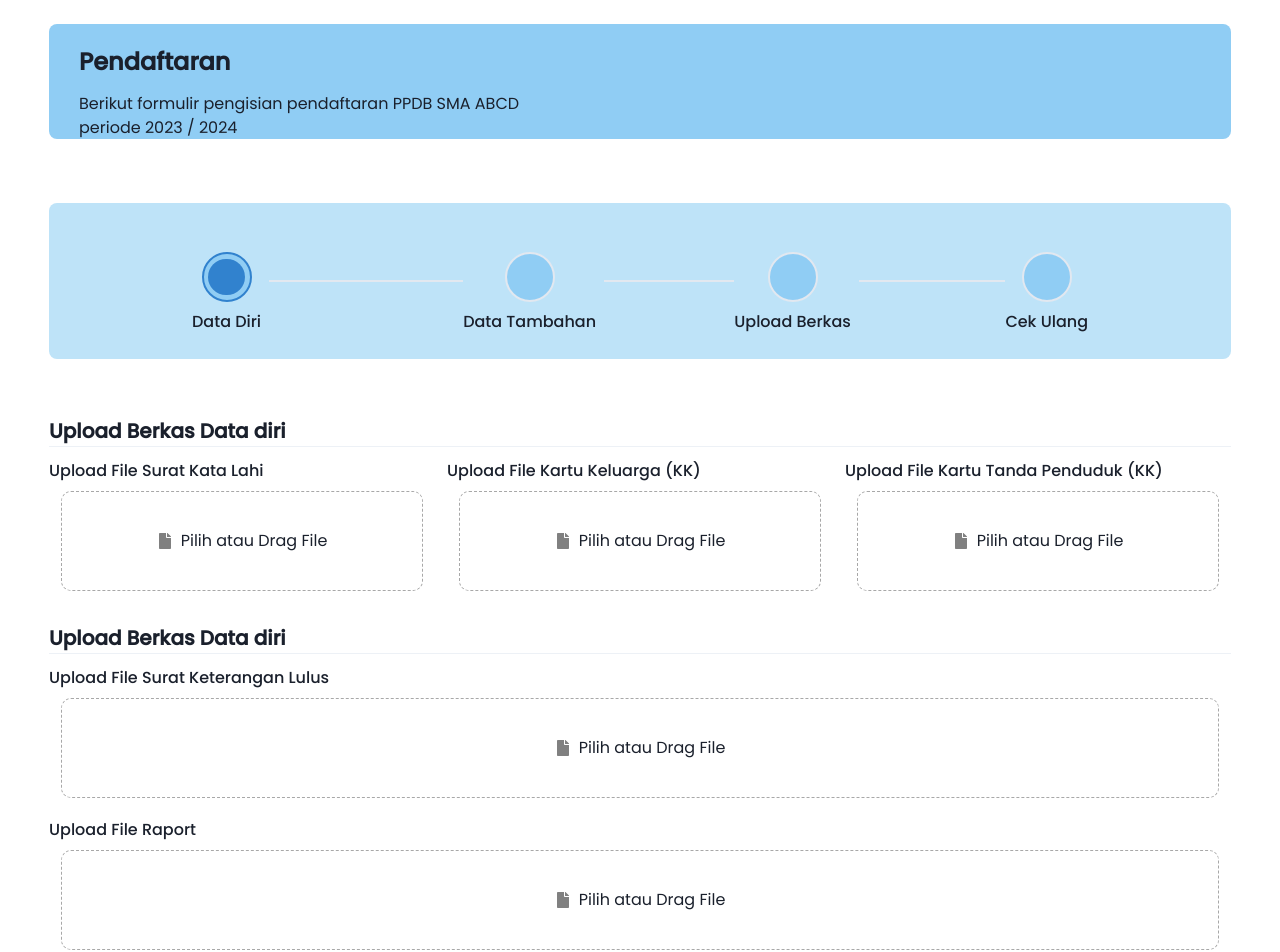
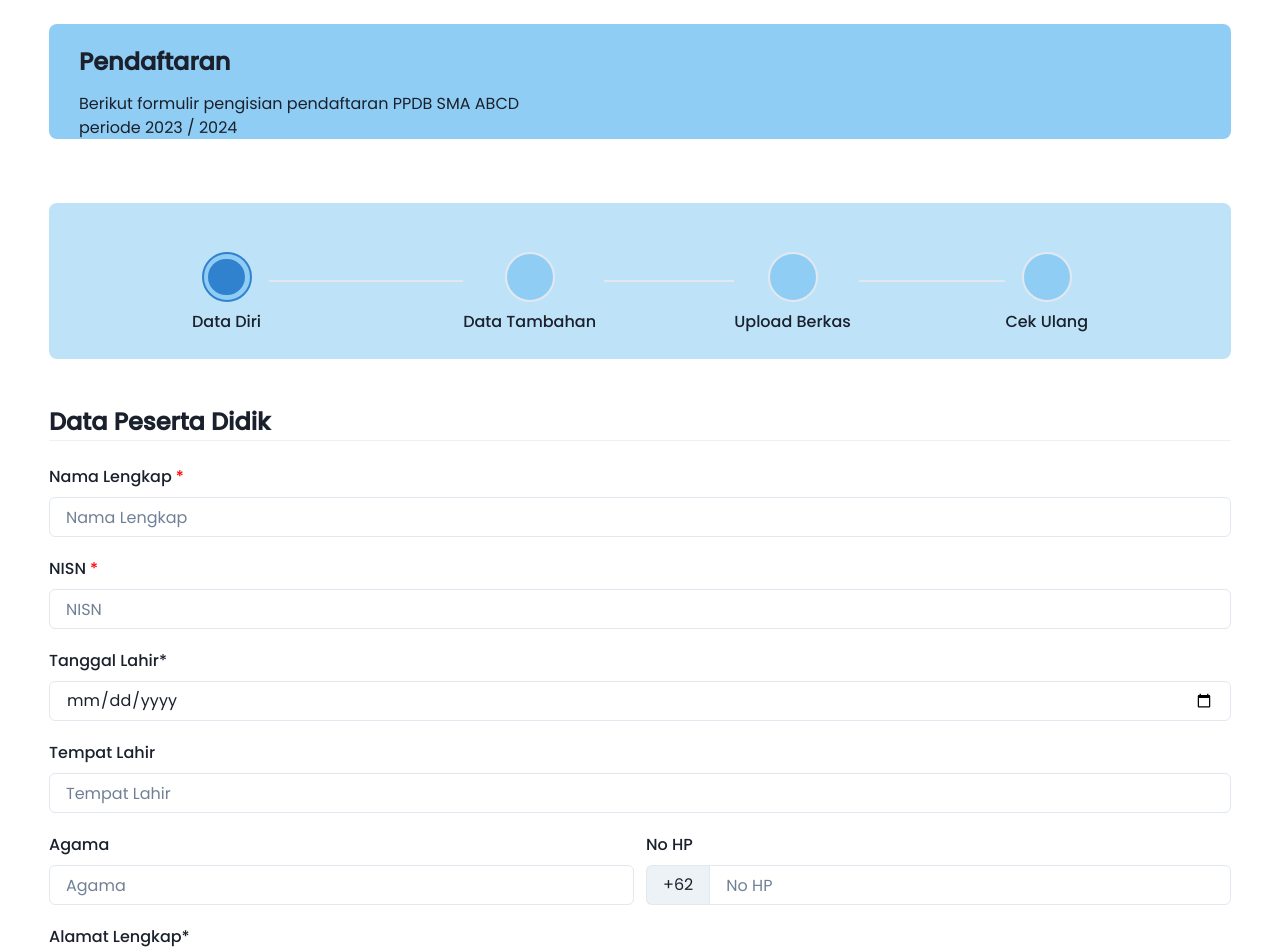
Before and after one commit to fadhilrachman/deploy_webportal, a Next.js app: page /ppdb in a window 1280 px wide. Shown: the top 952 px of the page. Built offline with nearby package versions, Linux system fonts and the light colour scheme.

Commit message:
checkpoint

```diff
--- a/src/app/ppdb/page.jsx
+++ b/src/app/ppdb/page.jsx
@@ -27,7 +27,7 @@ export default function Pepep() {
   });
 
   const form = {
-    0: <FormUploadBerkas goToNext={goToNext} goToPrevious={goToPrevious} />,
+    0: <FormDataDiri goToNext={goToNext} goToPrevious={goToPrevious} />,
     1: <FormDataTambah goToNext={goToNext} goToPrevious={goToPrevious} />,
     2: <FormUploadBerkas goToNext={goToNext} goToPrevious={goToPrevious} />,
     3: <TableRechek goToNext={goToNext} goToPrevious={goToPrevious} />,
--- a/src/components/PPDB/form-data-diri.jsx
+++ b/src/components/PPDB/form-data-diri.jsx
@@ -1,22 +1,40 @@
 import FormGenerator from "@/components/shared/form-generator";
+import { usePPDB } from "@/context/ppdb.context";
 import { useRequestOtp } from "@/hooks/auth.hooks";
 import { Box, Button } from "@chakra-ui/react";
 import { useFormik } from "formik";
 import { useRouter } from "next/navigation";
-
+import { useEffect } from "react";
+import * as Yup from "yup";
 export default function FormRegister({ goToNext, goToPrevious }) {
   // const { create } = useRequestOtp();
-  const router = useRouter();
+  // const router = useRouter();
+  const { setUpdateForm, payload } = usePPDB();
+
+  const validationSchema = Yup.object().shape({
+    name: Yup.string().required("Kolom ini harus diisi"),
+    nisn: Yup.string().required("Kolom ini harus diisi"),
+  });
   const formik = useFormik({
     initialValues: {
       name: "",
-      NISN: "",
-      tempatLahir: "",
-      agama: "",
-      noHp: "",
-      alamatLengkap: "",
+      nisn: "",
+    },
+    validationSchema,
+    onSubmit: (val) => {
+      goToNext();
+      setUpdateForm(val);
+      console.log({ payload });
+
+      console.log({ val });
     },
   });
+
+  // console.log();
+  console.log({ touched: formik.touched, values: formik.values });
+  useEffect(() => {
+    formik.setValues(payload);
+  }, [payload]);
 
   const dataForm = [
     {
@@ -31,13 +49,25 @@ export default function FormRegister({ goToNext, goToPrevious }) {
       // helperText: "NISN akan dipakai sebagai password siswa",
       type: "text",
       placeholder: "Nama Lengkap",
+      isRequired: true,
       // colSpan: 1,
     },
     {
       id: "nisn",
       label: "NISN",
-      type: "text",
+      type: "number",
       placeholder: "NISN",
+      isRequired: true,
+
+      // colSpan: 1,
+    },
+    {
+      id: "pob",
+      label: "Tanggal Lahir",
+      type: "date",
+      placeholder: "Tanggal Lahir",
+      // isRequired: true,
+
       // colSpan: 1,
     },
     {
@@ -45,6 +75,8 @@ export default function FormRegister({ goToNext, goToPrevious }) {
       label: "Tempat Lahir",
       type: "text",
       placeholder: "Tempat Lahir",
+      // isRequired: true,
+
       // colSpan: 1,
     },
     {
@@ -56,6 +88,7 @@ export default function FormRegister({ goToNext, goToPrevious }) {
     },
     {
       id: "phone",
+      leftAddon: "+62",
       label: "No HP",
       type: "number",
       placeholder: "No HP",
@@ -85,12 +118,14 @@ export default function FormRegister({ goToNext, goToPrevious }) {
         pt={16}
         gap={4}
       >
-        <Button onClick={() => goToPrevious()}>Kembali</Button>
+        {/* <Button onClick={() => goToPrevious()}> Kembali</Button> */}
         <Button
           bgColor="#2C5282"
           color="white"
           _hover={"none"}
-          onClick={() => goToNext()}
+          type="submit"
+          form="form-generator"
+          // onClick={() => }
         >
           Selanjutnya
         </Button>
--- a/src/components/PPDB/form-data-tambah.jsx
+++ b/src/components/PPDB/form-data-tambah.jsx
@@ -1,13 +1,27 @@
 import FormGenerator from "@/components/shared/form-generator";
+import { usePPDB } from "@/context/ppdb.context";
 import { Box, Button } from "@chakra-ui/react";
 import { useFormik } from "formik";
+import { useEffect } from "react";
 
 export default function FormDataTambah({ goToNext, goToPrevious }) {
+  const { setUpdateForm, payload } = usePPDB();
+
   const formik = useFormik({
     initialValues: {
       name: "",
     },
+    onSubmit: (val) => {
+      // goToPrevious();
+      setUpdateForm({ ...payload, ...val });
+      console.log({ payload });
+      console.log("form-data-tambah");
+    },
   });
+
+  useEffect(() => {
+    formik.setValues(payload);
+  }, [payload]);
 
   const dataForm = [
     {
@@ -59,6 +73,7 @@ export default function FormDataTambah({ goToNext, goToPrevious }) {
     {
       id: "no hp",
       label: "No.Hp",
+      leftAddon: "+62",
       type: "number",
       placeholder: "No.Hp",
     },
@@ -85,12 +100,25 @@ export default function FormDataTambah({ goToNext, goToPrevious }) {
         pt={16}
         gap={4}
       >
-        <Button onClick={() => goToPrevious()}>Kembali</Button>
+        <Button
+          type="button"
+          onClick={() => {
+            formik.handleSubmit();
+            goToPrevious();
+          }}
+        >
+          Kembali
+        </Button>
         <Button
           bgColor="#2C5282"
           color="white"
           _hover={"none"}
-          onClick={() => goToNext()}
+          type="button"
+          onClick={() => {
+            formik.handleSubmit();
+            goToNext();
+          }}
+          // onClick={() => goToNext()}
         >
           Selanjutnya
         </Button>
--- a/src/components/PPDB/form-upload-berkas.jsx
+++ b/src/components/PPDB/form-upload-berkas.jsx
@@ -1,14 +1,26 @@
 import FormGenerator from "@/components/shared/form-generator";
+import { usePPDB } from "@/context/ppdb.context";
 import { Box, Button } from "@chakra-ui/react";
 import { useFormik } from "formik";
+import { useEffect } from "react";
 
 export default function FormUploadFolder({ goToNext, goToPrevious }) {
+  const { setUpdateForm, payload } = usePPDB();
   const formik = useFormik({
-    initialValues: {
-      name: "",
+    initialValues: {},
+    onSubmit: (val) => {
+      // goToPrevious();
+      setUpdateForm({ ...payload, ...val });
+      console.log({ payload });
+      console.log("form-data-tambah");
     },
   });
 
+  useEffect(() => {
+    formik.setValues(payload);
+  }, [payload]);
+
+  console.log({ values: formik.values });
   const dataForm = [
     {
       type: "subTitle",
@@ -18,7 +30,7 @@ export default function FormUploadFolder({ goToNext, goToPrevious }) {
     },
     {
       id: "birthCertificateFile",
-      label: "Upload File Surat Kata Lahi ",
+      label: "Upload File Surat Kata Lahir ",
       type: "file",
       placeholder: "Agama",
       colSpan: 1,
@@ -75,12 +87,25 @@ export default function FormUploadFolder({ goToNext, goToPrevious }) {
         pt={16}
         gap={4}
       >
-        <Button onClick={() => goToPrevious()}>Kembali</Button>
+        <Button
+          type="button"
+          onClick={() => {
+            formik.handleSubmit();
+            goToPrevious();
+          }}
+        >
+          Kembali
+        </Button>
         <Button
           bgColor="#2C5282"
           color="white"
           _hover={"none"}
-          onClick={() => goToNext()}
+          type="button"
+          onClick={() => {
+            formik.handleSubmit();
+            goToNext();
+          }}
+          // onClick={() => goToNext()}
         >
           Selanjutnya
         </Button>
--- a/src/components/shared/form-generator.jsx
+++ b/src/components/shared/form-generator.jsx
@@ -29,7 +29,7 @@ import {
 } from "@chakra-ui/react";
 import { FaFile } from "react-icons/fa";
 import { FieldArray, Formik, FormikProvider } from "formik";
-import React, { useState } from "react";
+import React, { useEffect, useState } from "react";
 import { FaChevronLeft } from "react-icons/fa";
 //   import { useNavigate } from 'react-router-dom';
 import { useDropzone } from "react-dropzone";
@@ -38,6 +38,7 @@ import TimeField from "react-simple-timefield";
 import { CiCircleCheck } from "react-icons/ci";
 import { MdAttachFile } from "react-icons/md";
 import { AiOutlineClose } from "react-icons/ai";
+import { usePPDB } from "@/context/ppdb.context";
 const FormGenerator = ({ id, dataForm, formik, grid }) => {
   const navigate = useRouter();
   const handleComponentFields = (res, isArray, index) => {
@@ -57,10 +58,14 @@ const FormGenerator = ({ id, dataForm, formik, grid }) => {
       return (
         <GridItem colSpan={res?.colSpan || grid} key={res.id}>
           <FormControl
-            isRequired={res?.isRequired || false}
             isInvalid={formik.errors[res.id] && formik.touched[res.id]}
           >
-            <FormLabel>{label}</FormLabel>
+            <FormLabel>
+              {label}
+              {res?.isRequired && (
+                <span style={{ color: "red", marginLeft: "4px" }}>*</span>
+              )}{" "}
+            </FormLabel>
             <InputGroup>
               {res?.leftAddon && (
                 <InputLeftAddon>{res?.leftAddon}</InputLeftAddon>
@@ -84,6 +89,30 @@ const FormGenerator = ({ id, dataForm, formik, grid }) => {
       const [file, setFile] = useState("");
       const [dialog, setDialog] = useState(false);
       const [isUpload, setIsUpload] = useState(false);
+      useEffect(() => {
+        // Periksa apakah formik.values[res.id] adalah array file dan apakah file sudah diatur
+        if (Array.isArray(formik.values[res.id]) && !file) {
+          // Ambil file pertama dari array
+          const firstFile = formik.values[res.id][0];
+
+          if (firstFile) {
+            const reader = new FileReader();
+
+            // Baca file sebagai URL data
+            reader.readAsDataURL(firstFile);
+
+            // Setelah membaca file, ambil URL data dan lakukan sesuatu dengannya
+            reader.onload = () => {
+              const fileUrl = reader.result;
+              setIsUpload(true);
+              setFile(fileUrl);
+              console.log("File URL:", fileUrl);
+              // Lakukan sesuatu dengan fileUrl, seperti menampilkannya atau mengirimkannya ke server
+            };
+          }
+        }
+      }, [formik.values[res.id]]);
+      console.log({ file });
       const { acceptedFiles, fileRejections, getRootProps, getInputProps } =
         useDropzone({
           onDrop: (acceptedFiles, rejectedFiles) => {
@@ -112,10 +141,14 @@ const FormGenerator = ({ id, dataForm, formik, grid }) => {
         <GridItem colSpan={res?.colSpan || grid} key={res.id}>
           {/* <img src={file} /> */}
           <FormControl
-            isRequired={res?.isRequired || false}
             isInvalid={formik.errors[res.id] && formik.touched[res.id]}
           >
-            <FormLabel>{label}</FormLabel>
+            <FormLabel>
+              {label}
+              {res?.isRequired && (
+                <span style={{ color: "red", marginLeft: "4px" }}>*</span>
+              )}{" "}
+            </FormLabel>
             {isUpload ? (
               <Box
                 borderRadius={"5px"}
@@ -218,10 +251,14 @@ const FormGenerator = ({ id, dataForm, formik, grid }) => {
       return (
         <GridItem colSpan={res?.colSpan || grid} key={res.id}>
           <FormControl
-            isRequired={res?.isRequired || false}
             isInvalid={formik.errors[res.id] && formik.touched[res.id]}
           >
-            <FormLabel>{label}</FormLabel>
+            <FormLabel>
+              {label}
+              {res?.isRequired && (
+                <span style={{ color: "red", marginLeft: "4px" }}>*</span>
+              )}{" "}
+            </FormLabel>
             <InputGroup>
               {/* {res?.leftAddon && (
                 <InputLeftAddon>{res?.leftAddon}</InputLeftAddon>
@@ -251,10 +288,14 @@ const FormGenerator = ({ id, dataForm, formik, grid }) => {
       return (
         <GridItem colSpan={res?.colSpan || grid} key={res.id}>
           <FormControl
-            isRequired={res?.isRequired || false}
             isInvalid={formik.errors[res.id] && formik.touched[res.id]}
           >
-            <FormLabel>{label}</FormLabel>
+            <FormLabel>
+              {label}
+              {res?.isRequired && (
+                <span style={{ color: "red", marginLeft: "4px" }}>*</span>
+              )}{" "}
+            </FormLabel>
             <TimeField
               // inputRef={{}}
               value={formik?.values[res.id]}
@@ -286,10 +327,14 @@ const FormGenerator = ({ id, dataForm, formik, grid }) => {
       return (
         <GridItem colSpan={res?.colSpan || grid} key={res.id}>
           <FormControl
-            isRequired={res?.isRequired || false}
             isInvalid={formik.errors[res.id] && formik.touched[res.id]}
           >
-            <FormLabel htmlFor={res.id}>{label}</FormLabel>
+            <FormLabel htmlFor={res.id}>
+              {label}*
+              {res?.isRequired && (
+                <span style={{ color: "red", marginLeft: "4px" }}>*</span>
+              )}{" "}
+            </FormLabel>
             <Input
               onBlur={formik.handleBlur}
               {...formik.getFieldProps(res.id)}
@@ -310,10 +355,14 @@ const FormGenerator = ({ id, dataForm, formik, grid }) => {
       return (
         <GridItem colSpan={res?.colSpan || grid} key={res.id}>
           <FormControl
-            isRequired={res?.isRequired || false}
             isInvalid={formik.errors[res.id] && formik.touched[res.id]}
           >
-            <FormLabel htmlFor={res.id}>{label}</FormLabel>
+            <FormLabel htmlFor={res.id}>
+              {label}*
+              {res?.isRequired && (
+                <span style={{ color: "red", marginLeft: "4px" }}>*</span>
+              )}{" "}
+            </FormLabel>
             <Select
               onBlur={formik.handleBlur}
               {...formik.getFieldProps(res.id)}
@@ -374,18 +423,27 @@ const FormGenerator = ({ id, dataForm, formik, grid }) => {
       return (
         <GridItem colSpan={res?.colSpan || grid} key={res.id}>
           <FormControl
-            isRequired={res?.isRequired || false}
             isInvalid={formik.errors[res.id] && formik.touched[res.id]}
           >
-            <FormLabel htmlFor={res.id}>{label}</FormLabel>
+            <FormLabel>
+              {label}
+              {res?.isRequired && (
+                <span style={{ color: "red", marginLeft: "4px" }}>*</span>
+              )}{" "}
+            </FormLabel>
+            <InputGroup>
+              {res?.leftAddon && (
+                <InputLeftAddon>{res?.leftAddon}</InputLeftAddon>
+              )}
               <Input
+                {...formik.getFieldProps(res.id)}
                 onBlur={formik.handleBlur}
-              {...formik.getFieldProps(res.id)}
                 placeholder={res?.placeholder}
                 disabled={res?.disabled}
                 type="number"
                 size={"md"}
               />
+            </InputGroup>
             <FormErrorMessage>{formik.errors[res.id]}</FormErrorMessage>
             <FormHelperText>{res?.helperText}</FormHelperText>
           </FormControl>
@@ -399,10 +457,14 @@ const FormGenerator = ({ id, dataForm, formik, grid }) => {
       return (
         <GridItem colSpan={res?.colSpan || grid} key={res.id}>
           <FormControl
-            isRequired={res?.isRequired || false}
             isInvalid={formik.errors[res.id] && formik.touched[res.id]}
           >
-            <FormLabel htmlFor={res.id}>{label}</FormLabel>
+            <FormLabel htmlFor={res.id}>
+              {label}*
+              {res?.isRequired && (
+                <span style={{ color: "red", marginLeft: "4px" }}>*</span>
+              )}{" "}
+            </FormLabel>
             <Textarea
               {...formik.getFieldProps(res.id)}
               onBlur={formik.handleBlur}
@@ -447,7 +509,11 @@ const FormGenerator = ({ id, dataForm, formik, grid }) => {
   return (
     <FormikProvider value={formik}>
       <Box as="form" id={id} onSubmit={formik.handleSubmit}>
-        <Grid templateColumns={`repeat(${grid}, 1fr)`} gap={3}>
+        <Grid
+          templateColumns={`repeat(${grid}, 1fr )`}
+          // templateColumns={{ base: "repeat(1, 1fr)", md: "repeat(6, 1fr)" }}
+          gap={3}
+        >
           {dataForm.map((res) => {
             //TEXTFIELD
             if (res.type != "arrayfield") {
--- /dev/null
+++ b/src/context/ppdb.context.js
@@ -0,0 +1,16 @@
+import { create } from "zustand";
+
+export const usePPDB = create((set, get) => ({
+  payload: {
+    name: "",
+    nisn: "",
+  },
+  setUpdateForm: (payload) => {
+    console.log("cuy");
+    console.log({ kontol: payload });
+    set((state) => ({
+      //   ...state,
+      payload: payload,
+    }));
+  },
+}));
```
Lines whose indentation alone changed are shown as unchanged.
